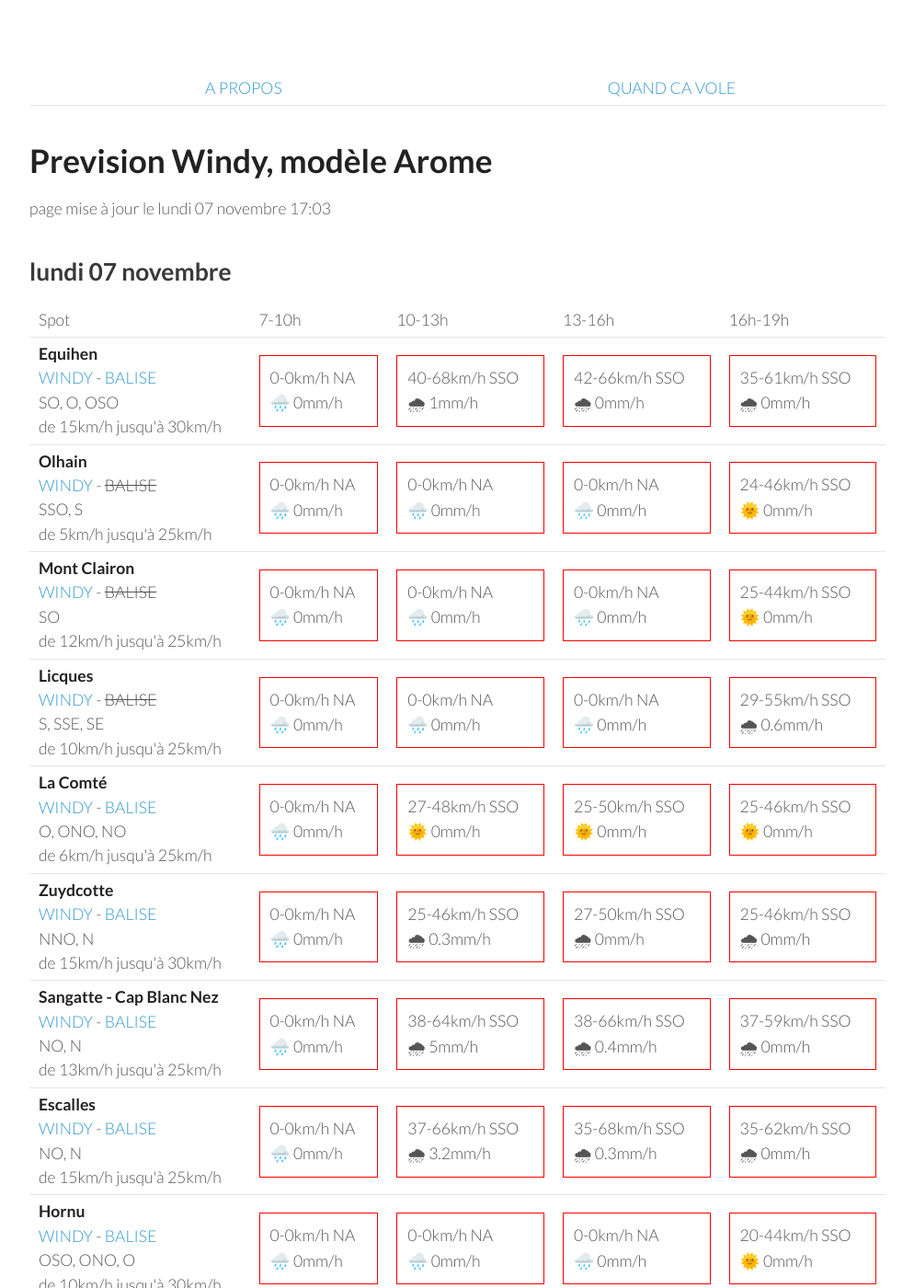
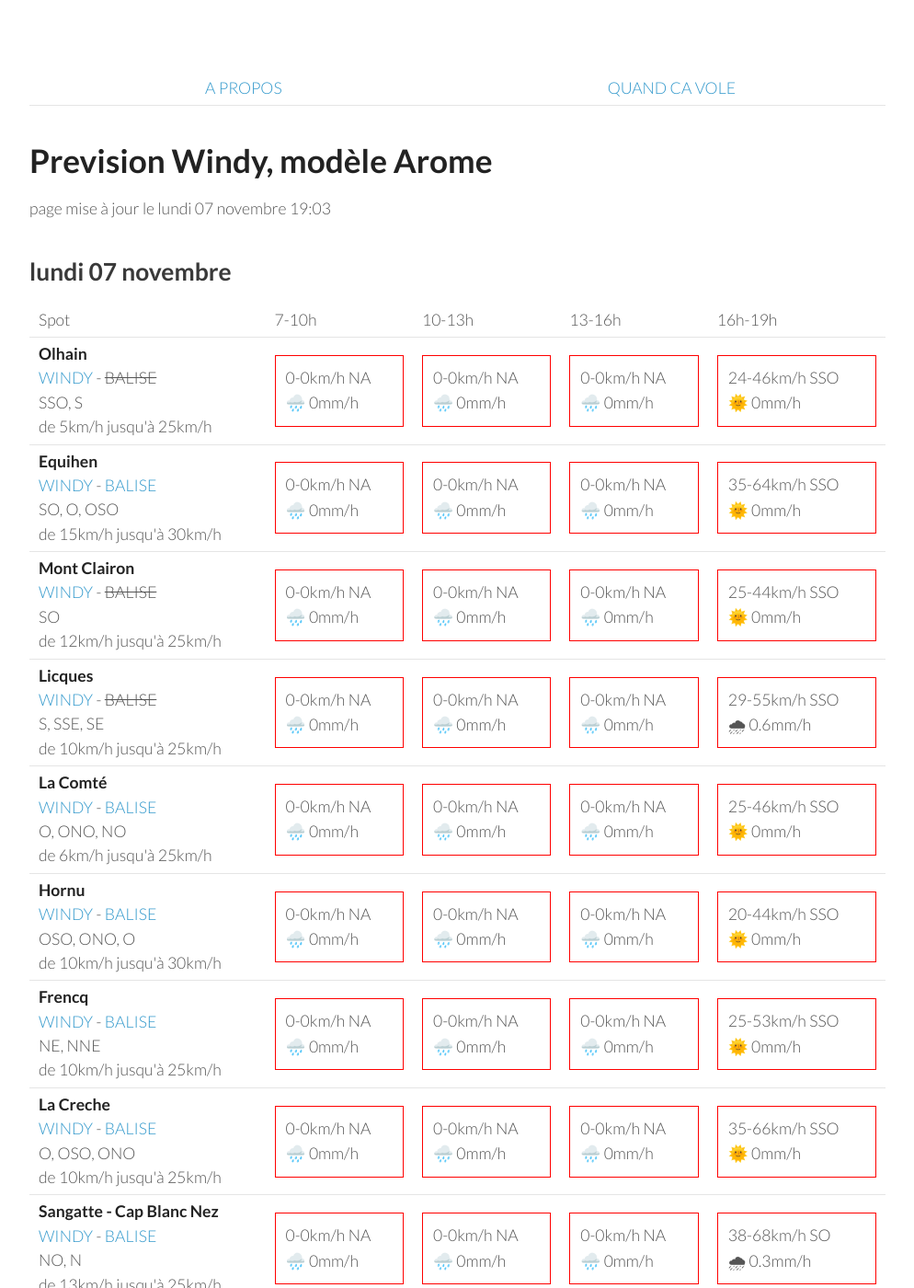
Before and after one commit to parapente-dans-le-nord/parapente-dans-le-nord.github.io, a Jekyll site: the page built from all.markdown, in a window 1280 px wide and 1400 px high. Shown: the whole window at 92% size, without its empty margins (26-1020 px from the left). Built offline with Jekyll 4.4.1, drawn with Linux system fonts in a browser that asks for light colours; some of the changed text lies outside the part shown.

Commit message:
update index.markdown

```diff
--- a/all.markdown
+++ b/all.markdown
@@ -7,7 +7,7 @@ title:  "Tous les spots"
 {: .links}
 
 # Prevision Windy, modèle Arome
-page mise à jour le lundi 07 novembre 17:03
+page mise à jour le lundi 07 novembre 19:03
 
 ## lundi 07 novembre
 
@@ -22,21 +22,21 @@ page mise à jour le lundi 07 novembre 17:03
       <td>16h-19h</td>
     </tr>
 <tr>
-        <td><strong>Equihen</strong><br><a href="https://windy.com/50.679/1.572?50.279,1.571,8,m:e3CagdM">WINDY</a> - <span class=""><a href="https://balisemeteo.com/balise_histo.php?idBalise=159">BALISE</a> </span><br> <span class="vent-favorable">SO, O, OSO</span><br><span class="force-vent">de 15km/h jusqu'à 30km/h</span> </td>
-
-            <td><div class="not-flyable"><p>0-0km/h NA</p><p>🌧️ 0mm/h</p></div></td>
-            <td><div class="not-flyable"><p>40-68km/h SSO</p><p>🌧 1mm/h</p></div></td>
-            <td><div class="not-flyable"><p>42-66km/h SSO</p><p>🌧 0mm/h</p></div></td>
-            <td><div class="not-flyable"><p>35-61km/h SSO</p><p>🌧 0mm/h</p></div></td>
-
-    </tr>
-<tr>
         <td><strong>Olhain</strong><br><a href="https://windy.com/50.434/2.586?50.031,2.587,8,m:e3eagft">WINDY</a> - <span class="no-balise"> BALISE </span><br> <span class="vent-favorable">SSO, S</span><br><span class="force-vent">de 5km/h jusqu'à 25km/h</span> </td>
 
             <td><div class="not-flyable"><p>0-0km/h NA</p><p>🌧️ 0mm/h</p></div></td>
             <td><div class="not-flyable"><p>0-0km/h NA</p><p>🌧️ 0mm/h</p></div></td>
             <td><div class="not-flyable"><p>0-0km/h NA</p><p>🌧️ 0mm/h</p></div></td>
             <td><div class="not-flyable"><p>24-46km/h SSO</p><p>🌞 0mm/h</p></div></td>
+
+    </tr>
+<tr>
+        <td><strong>Equihen</strong><br><a href="https://windy.com/50.679/1.572?50.279,1.571,8,m:e3CagdM">WINDY</a> - <span class=""><a href="https://balisemeteo.com/balise_histo.php?idBalise=159">BALISE</a> </span><br> <span class="vent-favorable">SO, O, OSO</span><br><span class="force-vent">de 15km/h jusqu'à 30km/h</span> </td>
+
+            <td><div class="not-flyable"><p>0-0km/h NA</p><p>🌧️ 0mm/h</p></div></td>
+            <td><div class="not-flyable"><p>0-0km/h NA</p><p>🌧️ 0mm/h</p></div></td>
+            <td><div class="not-flyable"><p>0-0km/h NA</p><p>🌧️ 0mm/h</p></div></td>
+            <td><div class="not-flyable"><p>35-64km/h SSO</p><p>🌞 0mm/h</p></div></td>
 
     </tr>
 <tr>
@@ -61,36 +61,9 @@ page mise à jour le lundi 07 novembre 17:03
         <td><strong>La Comté</strong><br><a href="https://windy.com/50.426/2.500?50.025,2.499,8">WINDY</a> - <span class=""><a href="https://balisemeteo.com/balise.php?idBalise=">BALISE</a> </span><br> <span class="vent-favorable">O, ONO, NO</span><br><span class="force-vent">de 6km/h jusqu'à 25km/h</span> </td>
 
             <td><div class="not-flyable"><p>0-0km/h NA</p><p>🌧️ 0mm/h</p></div></td>
-            <td><div class="not-flyable"><p>27-48km/h SSO</p><p>🌞 0mm/h</p></div></td>
-            <td><div class="not-flyable"><p>25-50km/h SSO</p><p>🌞 0mm/h</p></div></td>
+            <td><div class="not-flyable"><p>0-0km/h NA</p><p>🌧️ 0mm/h</p></div></td>
+            <td><div class="not-flyable"><p>0-0km/h NA</p><p>🌧️ 0mm/h</p></div></td>
             <td><div class="not-flyable"><p>25-46km/h SSO</p><p>🌞 0mm/h</p></div></td>
-
-    </tr>
-<tr>
-        <td><strong>Zuydcotte</strong><br><a href="https://windy.com/51.064/2.491?50.669,2.488,8,m:e4hagfk">WINDY</a> - <span class=""><a href="https://www.allosurf.net/meteo/live/dunkerque-station-meteo-lfak-8329.html">BALISE</a> </span><br> <span class="vent-favorable">NNO, N</span><br><span class="force-vent">de 15km/h jusqu'à 30km/h</span> </td>
-
-            <td><div class="not-flyable"><p>0-0km/h NA</p><p>🌧️ 0mm/h</p></div></td>
-            <td><div class="not-flyable"><p>25-46km/h SSO</p><p>🌧 0.3mm/h</p></div></td>
-            <td><div class="not-flyable"><p>27-50km/h SSO</p><p>🌧 0mm/h</p></div></td>
-            <td><div class="not-flyable"><p>25-46km/h SSO</p><p>🌧 0mm/h</p></div></td>
-
-    </tr>
-<tr>
-        <td><strong>Sangatte - Cap Blanc Nez</strong><br><a href="https://windy.com/50.945/1.742?50.548,1.741,8,m:e33agd3">WINDY</a> - <span class=""><a href="https://balisemeteo.com/balise_histo.php?idBalise=159">BALISE</a> </span><br> <span class="vent-favorable">NO, N</span><br><span class="force-vent">de 13km/h jusqu'à 25km/h</span> </td>
-
-            <td><div class="not-flyable"><p>0-0km/h NA</p><p>🌧️ 0mm/h</p></div></td>
-            <td><div class="not-flyable"><p>38-64km/h SSO</p><p>🌧 5mm/h</p></div></td>
-            <td><div class="not-flyable"><p>38-66km/h SSO</p><p>🌧 0.4mm/h</p></div></td>
-            <td><div class="not-flyable"><p>37-59km/h SSO</p><p>🌧 0mm/h</p></div></td>
-
-    </tr>
-<tr>
-        <td><strong>Escalles</strong><br><a href="https://windy.com/50.918/1.714?arome,50.522,1.714,8">WINDY</a> - <span class=""><a href="https://balisemeteo.com/balise_histo.php?idBalise=159">BALISE</a> </span><br> <span class="vent-favorable">NO, N</span><br><span class="force-vent">de 15km/h jusqu'à 25km/h</span> </td>
-
-            <td><div class="not-flyable"><p>0-0km/h NA</p><p>🌧️ 0mm/h</p></div></td>
-            <td><div class="not-flyable"><p>37-66km/h SSO</p><p>🌧 3.2mm/h</p></div></td>
-            <td><div class="not-flyable"><p>35-68km/h SSO</p><p>🌧 0.3mm/h</p></div></td>
-            <td><div class="not-flyable"><p>35-62km/h SSO</p><p>🌧 0mm/h</p></div></td>
 
     </tr>
 <tr>
@@ -118,6 +91,33 @@ page mise à jour le lundi 07 novembre 17:03
             <td><div class="not-flyable"><p>0-0km/h NA</p><p>🌧️ 0mm/h</p></div></td>
             <td><div class="not-flyable"><p>0-0km/h NA</p><p>🌧️ 0mm/h</p></div></td>
             <td><div class="not-flyable"><p>35-66km/h SSO</p><p>🌞 0mm/h</p></div></td>
+
+    </tr>
+<tr>
+        <td><strong>Sangatte - Cap Blanc Nez</strong><br><a href="https://windy.com/50.945/1.742?50.548,1.741,8,m:e33agd3">WINDY</a> - <span class=""><a href="https://balisemeteo.com/balise_histo.php?idBalise=159">BALISE</a> </span><br> <span class="vent-favorable">NO, N</span><br><span class="force-vent">de 13km/h jusqu'à 25km/h</span> </td>
+
+            <td><div class="not-flyable"><p>0-0km/h NA</p><p>🌧️ 0mm/h</p></div></td>
+            <td><div class="not-flyable"><p>0-0km/h NA</p><p>🌧️ 0mm/h</p></div></td>
+            <td><div class="not-flyable"><p>0-0km/h NA</p><p>🌧️ 0mm/h</p></div></td>
+            <td><div class="not-flyable"><p>38-68km/h SO</p><p>🌧 0.3mm/h</p></div></td>
+
+    </tr>
+<tr>
+        <td><strong>Escalles</strong><br><a href="https://windy.com/50.918/1.714?arome,50.522,1.714,8">WINDY</a> - <span class=""><a href="https://balisemeteo.com/balise_histo.php?idBalise=159">BALISE</a> </span><br> <span class="vent-favorable">NO, N</span><br><span class="force-vent">de 15km/h jusqu'à 25km/h</span> </td>
+
+            <td><div class="not-flyable"><p>0-0km/h NA</p><p>🌧️ 0mm/h</p></div></td>
+            <td><div class="not-flyable"><p>0-0km/h NA</p><p>🌧️ 0mm/h</p></div></td>
+            <td><div class="not-flyable"><p>0-0km/h NA</p><p>🌧️ 0mm/h</p></div></td>
+            <td><div class="not-flyable"><p>35-70km/h SSO</p><p>🌧 0.2mm/h</p></div></td>
+
+    </tr>
+<tr>
+        <td><strong>Zuydcotte</strong><br><a href="https://windy.com/51.064/2.491?50.669,2.488,8,m:e4hagfk">WINDY</a> - <span class=""><a href="https://www.allosurf.net/meteo/live/dunkerque-station-meteo-lfak-8329.html">BALISE</a> </span><br> <span class="vent-favorable">NNO, N</span><br><span class="force-vent">de 15km/h jusqu'à 30km/h</span> </td>
+
+            <td><div class="not-flyable"><p>0-0km/h NA</p><p>🌧️ 0mm/h</p></div></td>
+            <td><div class="not-flyable"><p>0-0km/h NA</p><p>🌧️ 0mm/h</p></div></td>
+            <td><div class="not-flyable"><p>0-0km/h NA</p><p>🌧️ 0mm/h</p></div></td>
+            <td><div class="not-flyable"><p>25-46km/h SSO</p><p>🌧 0.2mm/h</p></div></td>
 
     </tr>
 <tr>
@@ -177,10 +177,10 @@ page mise à jour le lundi 07 novembre 17:03
 <tr>
         <td><strong>Equihen</strong><br><a href="https://windy.com/50.679/1.572?50.279,1.571,8,m:e3CagdM">WINDY</a> - <span class=""><a href="https://balisemeteo.com/balise_histo.php?idBalise=159">BALISE</a> </span><br> <span class="vent-favorable">SO, O, OSO</span><br><span class="force-vent">de 15km/h jusqu'à 30km/h</span> </td>
 
-            <td><div class="not-flyable"><p>37-59km/h S</p><p>🌞 0mm/h</p></div></td>
+            <td><div class="not-flyable"><p>33-55km/h S</p><p>🌞 0mm/h</p></div></td>
+            <td><div class="not-flyable"><p>46-75km/h SSO</p><p>🌞 0mm/h</p></div></td>
             <td><div class="not-flyable"><p>46-74km/h SSO</p><p>🌞 0mm/h</p></div></td>
-            <td><div class="not-flyable"><p>44-74km/h SSO</p><p>🌞 0mm/h</p></div></td>
-            <td><div class="not-flyable"><p>42-70km/h SSO</p><p>🌞 0mm/h</p></div></td>
+            <td><div class="not-flyable"><p>37-64km/h SSO</p><p>🌞 0mm/h</p></div></td>
 
 
     </tr>
@@ -191,26 +191,6 @@ page mise à jour le lundi 07 novembre 17:03
             <td><div class="not-flyable"><p>25-44km/h S</p><p>🌞 0mm/h</p></div></td>
             <td><div class="not-flyable"><p>25-46km/h SSO</p><p>🌞 0mm/h</p></div></td>
             <td><div class="not-flyable"><p>22-42km/h SSO</p><p>🌞 0mm/h</p></div></td>
-
-
-    </tr>
-<tr>
-        <td><strong>La Comté</strong><br><a href="https://windy.com/50.426/2.500?50.025,2.499,8">WINDY</a> - <span class=""><a href="https://balisemeteo.com/balise.php?idBalise=">BALISE</a> </span><br> <span class="vent-favorable">O, ONO, NO</span><br><span class="force-vent">de 6km/h jusqu'à 25km/h</span> </td>
-
-            <td><div class="not-flyable"><p>29-55km/h S</p><p>🌞 0mm/h</p></div></td>
-            <td><div class="not-flyable"><p>35-57km/h SSO</p><p>🌞 0mm/h</p></div></td>
-            <td><div class="not-flyable"><p>33-57km/h SSO</p><p>🌞 0mm/h</p></div></td>
-            <td><div class="not-flyable"><p>31-55km/h SSO</p><p>🌞 0mm/h</p></div></td>
-
-
-    </tr>
-<tr>
-        <td><strong>Zuydcotte</strong><br><a href="https://windy.com/51.064/2.491?50.669,2.488,8,m:e4hagfk">WINDY</a> - <span class=""><a href="https://www.allosurf.net/meteo/live/dunkerque-station-meteo-lfak-8329.html">BALISE</a> </span><br> <span class="vent-favorable">NNO, N</span><br><span class="force-vent">de 15km/h jusqu'à 30km/h</span> </td>
-
-            <td><div class="not-flyable"><p>27-51km/h S</p><p>🌞 0mm/h</p></div></td>
-            <td><div class="not-flyable"><p>27-50km/h SSO</p><p>🌞 0mm/h</p></div></td>
-            <td><div class="not-flyable"><p>29-51km/h SSO</p><p>🌞 0mm/h</p></div></td>
-            <td><div class="not-flyable"><p>29-50km/h SSO</p><p>🌞 0mm/h</p></div></td>
 
 
     </tr>
@@ -235,22 +215,32 @@ page mise à jour le lundi 07 novembre 17:03
 
     </tr>
 <tr>
-        <td><strong>Sangatte - Cap Blanc Nez</strong><br><a href="https://windy.com/50.945/1.742?50.548,1.741,8,m:e33agd3">WINDY</a> - <span class=""><a href="https://balisemeteo.com/balise_histo.php?idBalise=159">BALISE</a> </span><br> <span class="vent-favorable">NO, N</span><br><span class="force-vent">de 13km/h jusqu'à 25km/h</span> </td>
+        <td><strong>La Comté</strong><br><a href="https://windy.com/50.426/2.500?50.025,2.499,8">WINDY</a> - <span class=""><a href="https://balisemeteo.com/balise.php?idBalise=">BALISE</a> </span><br> <span class="vent-favorable">O, ONO, NO</span><br><span class="force-vent">de 6km/h jusqu'à 25km/h</span> </td>
 
-            <td><div class="not-flyable"><p>37-61km/h S</p><p>🌞 0mm/h</p></div></td>
-            <td><div class="not-flyable"><p>44-70km/h SSO</p><p>🌞 0mm/h</p></div></td>
-            <td><div class="not-flyable"><p>42-70km/h SSO</p><p>🌞 0mm/h</p></div></td>
-            <td><div class="not-flyable"><p>37-68km/h SSO</p><p>🌧 0.3mm/h</p></div></td>
+            <td><div class="not-flyable"><p>33-53km/h S</p><p>🌞 0mm/h</p></div></td>
+            <td><div class="not-flyable"><p>33-57km/h SSO</p><p>🌞 0mm/h</p></div></td>
+            <td><div class="not-flyable"><p>37-61km/h SSO</p><p>🌞 0mm/h</p></div></td>
+            <td><div class="not-flyable"><p>29-51km/h SSO</p><p>🌧 0.2mm/h</p></div></td>
 
 
     </tr>
 <tr>
-        <td><strong>Escalles</strong><br><a href="https://windy.com/50.918/1.714?arome,50.522,1.714,8">WINDY</a> - <span class=""><a href="https://balisemeteo.com/balise_histo.php?idBalise=159">BALISE</a> </span><br> <span class="vent-favorable">NO, N</span><br><span class="force-vent">de 15km/h jusqu'à 25km/h</span> </td>
+        <td><strong>Sangatte - Cap Blanc Nez</strong><br><a href="https://windy.com/50.945/1.742?50.548,1.741,8,m:e33agd3">WINDY</a> - <span class=""><a href="https://balisemeteo.com/balise_histo.php?idBalise=159">BALISE</a> </span><br> <span class="vent-favorable">NO, N</span><br><span class="force-vent">de 13km/h jusqu'à 25km/h</span> </td>
 
-            <td><div class="not-flyable"><p>35-64km/h S</p><p>🌞 0mm/h</p></div></td>
-            <td><div class="not-flyable"><p>42-74km/h SSO</p><p>🌞 0mm/h</p></div></td>
-            <td><div class="not-flyable"><p>40-74km/h SSO</p><p>🌞 0mm/h</p></div></td>
-            <td><div class="not-flyable"><p>31-72km/h SSO</p><p>🌧 0.7mm/h</p></div></td>
+            <td><div class="not-flyable"><p>35-55km/h S</p><p>🌞 0mm/h</p></div></td>
+            <td><div class="not-flyable"><p>44-74km/h SSO</p><p>🌞 0mm/h</p></div></td>
+            <td><div class="not-flyable"><p>44-72km/h SSO</p><p>🌞 0mm/h</p></div></td>
+            <td><div class="not-flyable"><p>44-72km/h SSO</p><p>🌧 0.9mm/h</p></div></td>
+
+
+    </tr>
+<tr>
+        <td><strong>Zuydcotte</strong><br><a href="https://windy.com/51.064/2.491?50.669,2.488,8,m:e4hagfk">WINDY</a> - <span class=""><a href="https://www.allosurf.net/meteo/live/dunkerque-station-meteo-lfak-8329.html">BALISE</a> </span><br> <span class="vent-favorable">NNO, N</span><br><span class="force-vent">de 15km/h jusqu'à 30km/h</span> </td>
+
+            <td><div class="not-flyable"><p>27-48km/h S</p><p>🌞 0mm/h</p></div></td>
+            <td><div class="not-flyable"><p>27-50km/h SSO</p><p>🌞 0mm/h</p></div></td>
+            <td><div class="not-flyable"><p>29-50km/h SSO</p><p>🌞 0mm/h</p></div></td>
+            <td><div class="not-flyable"><p>27-50km/h SSO</p><p>🌧 0.3mm/h</p></div></td>
 
 
     </tr>
@@ -284,6 +274,16 @@ page mise à jour le lundi 07 novembre 17:03
 
 
     </tr>
+<tr>
+        <td><strong>Escalles</strong><br><a href="https://windy.com/50.918/1.714?arome,50.522,1.714,8">WINDY</a> - <span class=""><a href="https://balisemeteo.com/balise_histo.php?idBalise=159">BALISE</a> </span><br> <span class="vent-favorable">NO, N</span><br><span class="force-vent">de 15km/h jusqu'à 25km/h</span> </td>
+
+            <td><div class="not-flyable"><p>35-61km/h S</p><p>🌞 0mm/h</p></div></td>
+            <td><div class="not-flyable"><p>44-77km/h SSO</p><p>🌞 0mm/h</p></div></td>
+            <td><div class="not-flyable"><p>42-75km/h SSO</p><p>🌞 0mm/h</p></div></td>
+            <td><div class="not-flyable"><p>40-75km/h SSO</p><p>🌧 1.1mm/h</p></div></td>
+
+
+    </tr>
 
 </tbody>
 </table>
@@ -313,10 +313,10 @@ page mise à jour le lundi 07 novembre 17:03
 <tr>
         <td><strong>Equihen</strong><br><a href="https://windy.com/50.679/1.572?50.279,1.571,8,m:e3CagdM">WINDY</a> - <span class=""><a href="https://balisemeteo.com/balise_histo.php?idBalise=159">BALISE</a> </span><br> <span class="vent-favorable">SO, O, OSO</span><br><span class="force-vent">de 15km/h jusqu'à 30km/h</span> </td>
 
-            <td><div class="not-flyable"><p>33-55km/h SO</p><p>🌧 2.1mm/h</p></div></td>
-            <td><div class="not-flyable"><p>35-59km/h SO</p><p>🌧 0.5mm/h</p></div></td>
-            <td><div class="not-flyable"><p>33-61km/h OSO</p><p>🌧 1.2mm/h</p></div></td>
-            <td><div class="not-flyable"><p>29-62km/h OSO</p><p>🌧 3mm/h</p></div></td>
+            <td><div class="not-flyable"><p>40-68km/h SO</p><p>🌞 0mm/h</p></div></td>
+            <td><div class="not-flyable"><p>33-61km/h SO</p><p>🌧 2.3mm/h</p></div></td>
+            <td><div class="not-flyable"><p>29-57km/h OSO</p><p>🌧 2.3mm/h</p></div></td>
+            <td><div class="not-flyable"><p>33-59km/h OSO</p><p>🌧 2.9mm/h</p></div></td>
 
 
     </tr>
@@ -353,7 +353,7 @@ page mise à jour le lundi 07 novembre 17:03
 <tr>
         <td><strong>La Comté</strong><br><a href="https://windy.com/50.426/2.500?50.025,2.499,8">WINDY</a> - <span class=""><a href="https://balisemeteo.com/balise.php?idBalise=">BALISE</a> </span><br> <span class="vent-favorable">O, ONO, NO</span><br><span class="force-vent">de 6km/h jusqu'à 25km/h</span> </td>
 
-            <td><div class="not-flyable"><p>25-44km/h SO</p><p>🌞 0mm/h</p></div></td>
+            <td><div class="not-flyable"><p>27-46km/h SSO</p><p>🌞 0mm/h</p></div></td>
             <td><div class="not-flyable"><p>29-53km/h SO</p><p>🌞 0mm/h</p></div></td>
             <td><div class="not-flyable"><p>27-55km/h OSO</p><p>🌧 0.2mm/h</p></div></td>
             <td><div class="not-flyable"><p>25-55km/h OSO</p><p>🌧 0.2mm/h</p></div></td>
@@ -383,7 +383,7 @@ page mise à jour le lundi 07 novembre 17:03
 <tr>
         <td><strong>Zuydcotte</strong><br><a href="https://windy.com/51.064/2.491?50.669,2.488,8,m:e4hagfk">WINDY</a> - <span class=""><a href="https://www.allosurf.net/meteo/live/dunkerque-station-meteo-lfak-8329.html">BALISE</a> </span><br> <span class="vent-favorable">NNO, N</span><br><span class="force-vent">de 15km/h jusqu'à 30km/h</span> </td>
 
-            <td><div class="not-flyable"><p>25-40km/h SSO</p><p>🌞 0mm/h</p></div></td>
+            <td><div class="not-flyable"><p>22-40km/h SSO</p><p>🌧 0.8mm/h</p></div></td>
             <td><div class="not-flyable"><p>29-44km/h SO</p><p>🌞 0mm/h</p></div></td>
             <td><div class="not-flyable"><p>31-53km/h SO</p><p>🌧 0.2mm/h</p></div></td>
             <td><div class="not-flyable"><p>29-51km/h SO</p><p>🌞 0mm/h</p></div></td>
@@ -403,7 +403,7 @@ page mise à jour le lundi 07 novembre 17:03
 <tr>
         <td><strong>Sangatte - Cap Blanc Nez</strong><br><a href="https://windy.com/50.945/1.742?50.548,1.741,8,m:e33agd3">WINDY</a> - <span class=""><a href="https://balisemeteo.com/balise_histo.php?idBalise=159">BALISE</a> </span><br> <span class="vent-favorable">NO, N</span><br><span class="force-vent">de 13km/h jusqu'à 25km/h</span> </td>
 
-            <td><div class="not-flyable"><p>37-55km/h SO</p><p>🌧 2.2mm/h</p></div></td>
+            <td><div class="not-flyable"><p>44-66km/h SO</p><p>🌧 11mm/h</p></div></td>
             <td><div class="not-flyable"><p>37-62km/h SO</p><p>🌧 7mm/h</p></div></td>
             <td><div class="not-flyable"><p>35-55km/h OSO</p><p>🌧 0.3mm/h</p></div></td>
             <td><div class="not-flyable"><p>38-59km/h OSO</p><p>🌧 0.5mm/h</p></div></td>
@@ -413,7 +413,7 @@ page mise à jour le lundi 07 novembre 17:03
 <tr>
         <td><strong>Escalles</strong><br><a href="https://windy.com/50.918/1.714?arome,50.522,1.714,8">WINDY</a> - <span class=""><a href="https://balisemeteo.com/balise_histo.php?idBalise=159">BALISE</a> </span><br> <span class="vent-favorable">NO, N</span><br><span class="force-vent">de 15km/h jusqu'à 25km/h</span> </td>
 
-            <td><div class="not-flyable"><p>37-57km/h SO</p><p>🌧 3.2mm/h</p></div></td>
+            <td><div class="not-flyable"><p>42-72km/h SO</p><p>🌧 8mm/h</p></div></td>
             <td><div class="not-flyable"><p>35-62km/h SO</p><p>🌧 6mm/h</p></div></td>
             <td><div class="not-flyable"><p>33-55km/h OSO</p><p>🌧 0.4mm/h</p></div></td>
             <td><div class="not-flyable"><p>37-61km/h OSO</p><p>🌧 0.7mm/h</p></div></td>
@@ -449,10 +449,10 @@ page mise à jour le lundi 07 novembre 17:03
 <tr>
         <td><strong>Equihen</strong><br><a href="https://windy.com/50.679/1.572?50.279,1.571,8,m:e3CagdM">WINDY</a> - <span class=""><a href="https://balisemeteo.com/balise_histo.php?idBalise=159">BALISE</a> </span><br> <span class="vent-favorable">SO, O, OSO</span><br><span class="force-vent">de 15km/h jusqu'à 30km/h</span> </td>
 
-            <td><div class="flyable"><p>18-29km/h OSO</p><p>🌞 0mm/h</p></div></td>
-            <td><div class="not-flyable"><p>20-33km/h SO</p><p>🌞 0mm/h</p></div></td>
-            <td><div class="not-flyable"><p>25-46km/h SO</p><p>🌧 0.4mm/h</p></div></td>
-            <td><div class="not-flyable"><p>22-46km/h SO</p><p>🌞 0mm/h</p></div></td>
+            <td><div class="not-flyable"><p>24-38km/h OSO</p><p>🌞 0mm/h</p></div></td>
+            <td><div class="not-flyable"><p>24-40km/h SO</p><p>🌧 0.2mm/h</p></div></td>
+            <td><div class="not-flyable"><p>27-48km/h SO</p><p>🌞 0mm/h</p></div></td>
+            <td><div class="not-flyable"><p>25-50km/h SO</p><p>🌞 0mm/h</p></div></td>
 
 
     </tr>
```
Also changed, not shown: index.markdown (+1 -27 lines).
